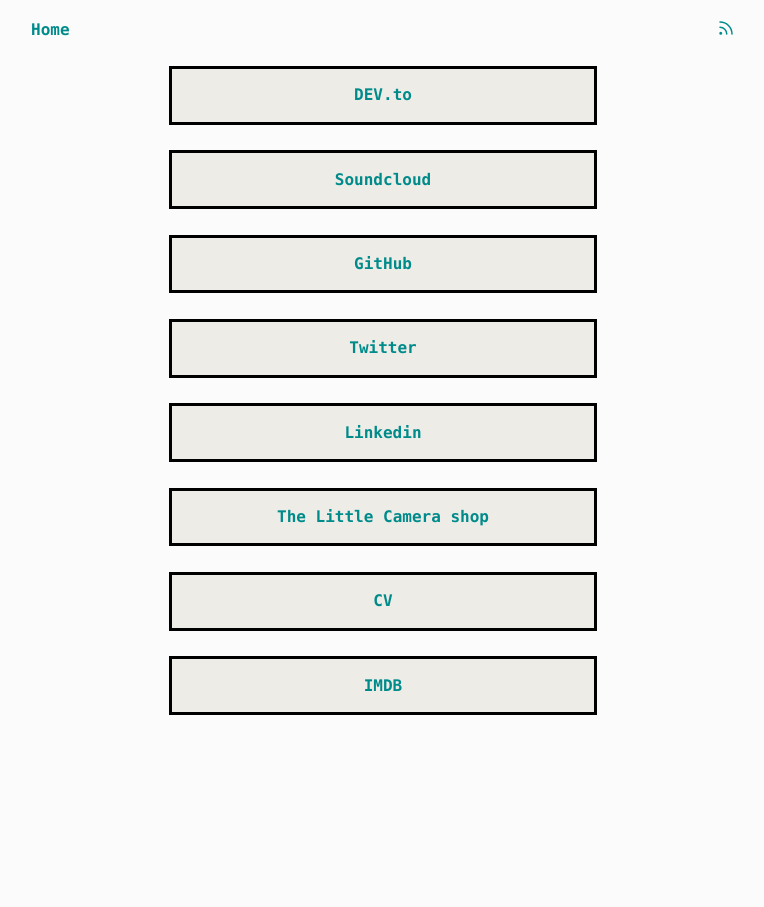
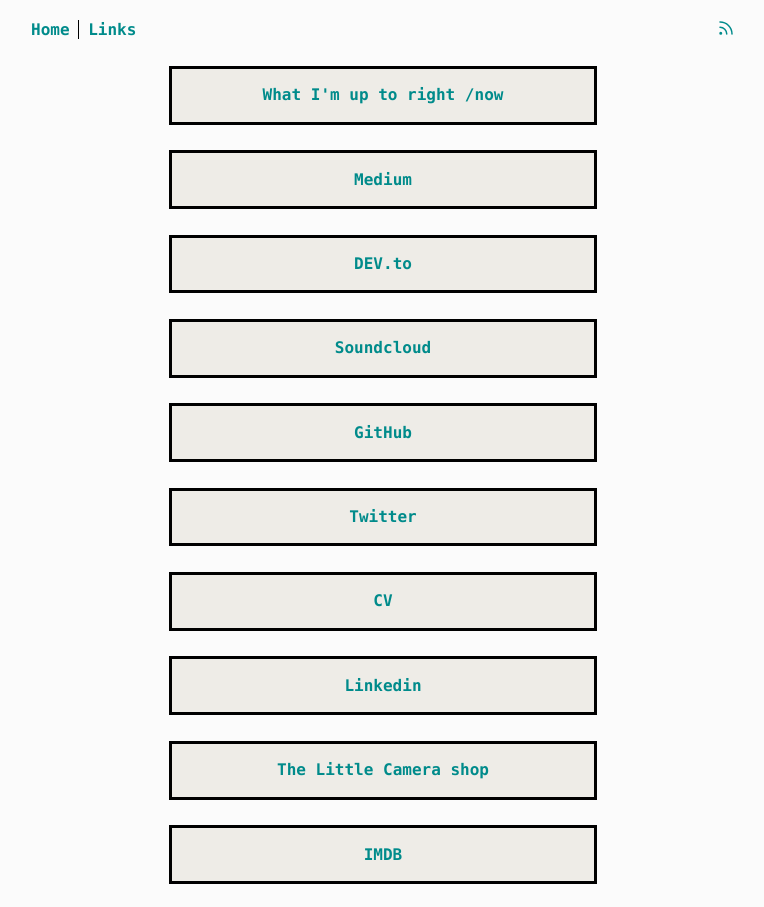
Before and after one commit to tjmaynes/tjmaynes.com, a Jekyll site: the page built from links.html, in a window 1280 px wide. Shown: the whole page, without its empty margins (257-1021 px from the left). Built offline with Jekyll 4.4.1, drawn with Linux system fonts in a browser that asks for light colours; some web fonts are replaced.

Commit message:
Add /now page, add links to menu and contributing to open source blog post

```diff
--- a/_config.yml
+++ b/_config.yml
@@ -1,7 +1,7 @@
 title: TJ Maynes
 email: tj@tjmaynes.com
 description: >-
-  A fullstack mobile development blog for React Native and Rust enthusiasts.
+  A blog from TJ Maynes.
 url: "https://tjmaynes.com"
 twitter_username: tjmaynes
 github_username:  tjmaynes
--- a/_data/links.yml
+++ b/_data/links.yml
@@ -1,3 +1,7 @@
+- name: What I'm up to right /now
+  target: /now
+- name: Medium
+  target: https://medium.com/tjmaynes
 - name: DEV.to
   target: https://dev.to/tjmaynes
 - name: Soundcloud
@@ -6,11 +10,11 @@
   target: https://github.com/tjmaynes
 - name: Twitter
   target: https://twitter.com/tjmaynes
+- name: CV
+  target: /career/cv.pdf
 - name: Linkedin
   target: https://linkedin.com/in/tjmaynes
 - name: The Little Camera shop
   target: https://littlecamerashop.com/
-- name: CV
-  target: /career/cv.pdf
 - name: IMDB
   target: https://www.imdb.com/name/nm5299167
--- a/_includes/links.html
+++ /dev/null
@@ -1,9 +0,0 @@
-<ul class="links">
-  {% for link in site.data.links %}
-  <li>
-    <a href="{{ link.target }}">
-      {{ link.name }}
-    </a>
-  </li>
-  {% endfor %}
-</ul>
--- a/_includes/menu.html
+++ b/_includes/menu.html
@@ -1,10 +1,7 @@
-<nav>
-  <a href="/">Home</a>
-  <a href="/feed.xml">
-    <svg xmlns="http://www.w3.org/2000/svg" width="18" height="20" viewBox="0 0 24 24" fill="none" stroke="currentColor" stroke-width="2" stroke-linecap="round" stroke-linejoin="round" class="feather feather-rss">
-      <path d="M4 11a9 9 0 0 1 9 9"></path>
-      <path d="M4 4a16 16 0 0 1 16 16"></path>
-      <circle cx="5" cy="19" r="1"></circle>
-    </svg>
-  </a>
+<nav class="menu">
+  <div>
+    <a href="/">Home</a>
+    <a href="/links">Links</a>
+  </div>
+  <a href="/feed.xml">{% include rss.svg %}</a>
 </nav>
--- a/_includes/style.css
+++ b/_includes/style.css
@@ -84,13 +84,6 @@
   padding: 0.5rem 0 0.5rem 0
 }
 
-nav {
-  display: flex;
-  flex-flow: row wrap;
-  justify-content: space-between;
-  width: 100%;
-}
-
 a {
   color: #008B8B;
   text-decoration: none;
@@ -120,12 +113,28 @@
   background-color: #FBFBFB;
 }
 
+.menu {
+  display: flex;
+  flex-flow: row wrap;
+  justify-content: space-between;
+  width: 100%;
+}
+
+.menu a {
+  border-right: 1px solid #000;
+  padding-right: 8px;
+}
+
+.menu a:last-child {
+  border-right: none;
+  padding-right: 0;
+}
+
 .social {
   float: right;
   text-align: center;
   font-size: 12pt;
   width: 1em;
-  background: yellow;
 }
 
 .posts ul {
@@ -148,13 +157,13 @@
   padding: 5px 0 10px 0;
 }
 
-.post-content p:last-child {
-  padding: 0;
+.post-content ul, .post-content ol {
+  margin-left: 34px;
+  padding-bottom: 10px;
 }
 
-.post-content ul {
-  margin-left: 22px;
-  padding-bottom: 10px;
+.post-content ul:last-child, .post-content ol:last-child {
+  padding-bottom: 0;
 }
 
 .external-video {
--- a/links.html
+++ b/links.html
@@ -2,4 +2,12 @@
 layout: page
 title: Links
 ---
-{% include links.html %}
+<ul class="links">
+    {% for link in site.data.links %}
+    <li>
+        <a href="{{ link.target }}">
+        {{ link.name }}
+        </a>
+    </li>
+    {% endfor %}
+</ul>
```
Also changed, not shown: _drafts/2021-09-02-contributing-to-open-source-software-when-you-don't-have-time.md (added, +30 -0 lines), _includes/blog-post.html (+3 -5 lines), now.md (added, +19 -0 lines), _includes/blog-post-social.html (renamed from _includes/header-page.html), _includes/rss.svg (added).
